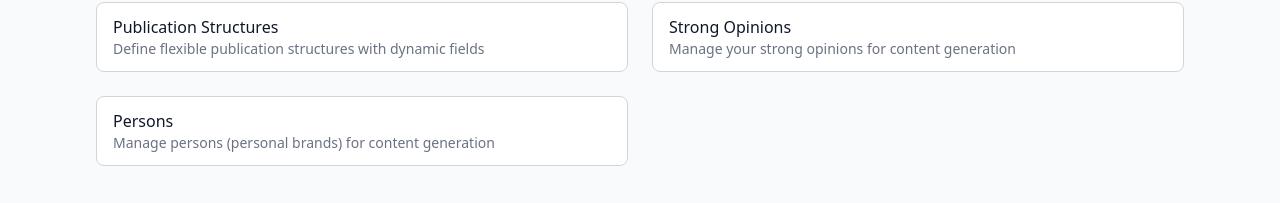
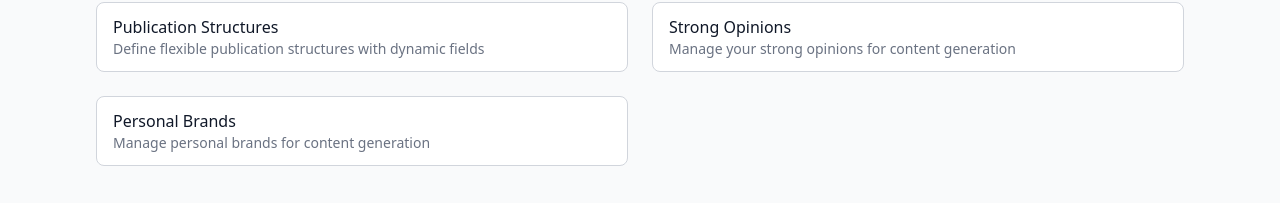
Before and after one commit to leo-cuellar/personal-brand, a Next.js app: page /dashboard/settings in a window 1280 px wide. Shown: the part 346-549 px from the top of the page. Built offline with nearby package versions, Linux system fonts and the light colour scheme; no server answers; the database is empty.

Commit message:
Update SettingsPage links and labels: change 'Persons' to 'Personal Brands' and update associated descriptions for improved clarity and consistency in the dashboard settings.

```diff
--- a/src/app/dashboard/settings/page.tsx
+++ b/src/app/dashboard/settings/page.tsx
@@ -63,14 +63,14 @@ export default function SettingsPage() {
                     </div>
                 </Link>
                 <Link
-                    href="/dashboard/settings/persons"
+                    href="/dashboard/settings/personal-brands"
                     className="block rounded-lg border border-gray-300 bg-white px-4 py-3 text-left transition-colors hover:bg-gray-50"
                 >
                     <div className="font-medium text-gray-900">
-                        Persons
+                        Personal Brands
                     </div>
                     <div className="text-sm text-gray-500">
-                        Manage persons (personal brands) for content generation
+                        Manage personal brands for content generation
                     </div>
                 </Link>
             </div>
```
